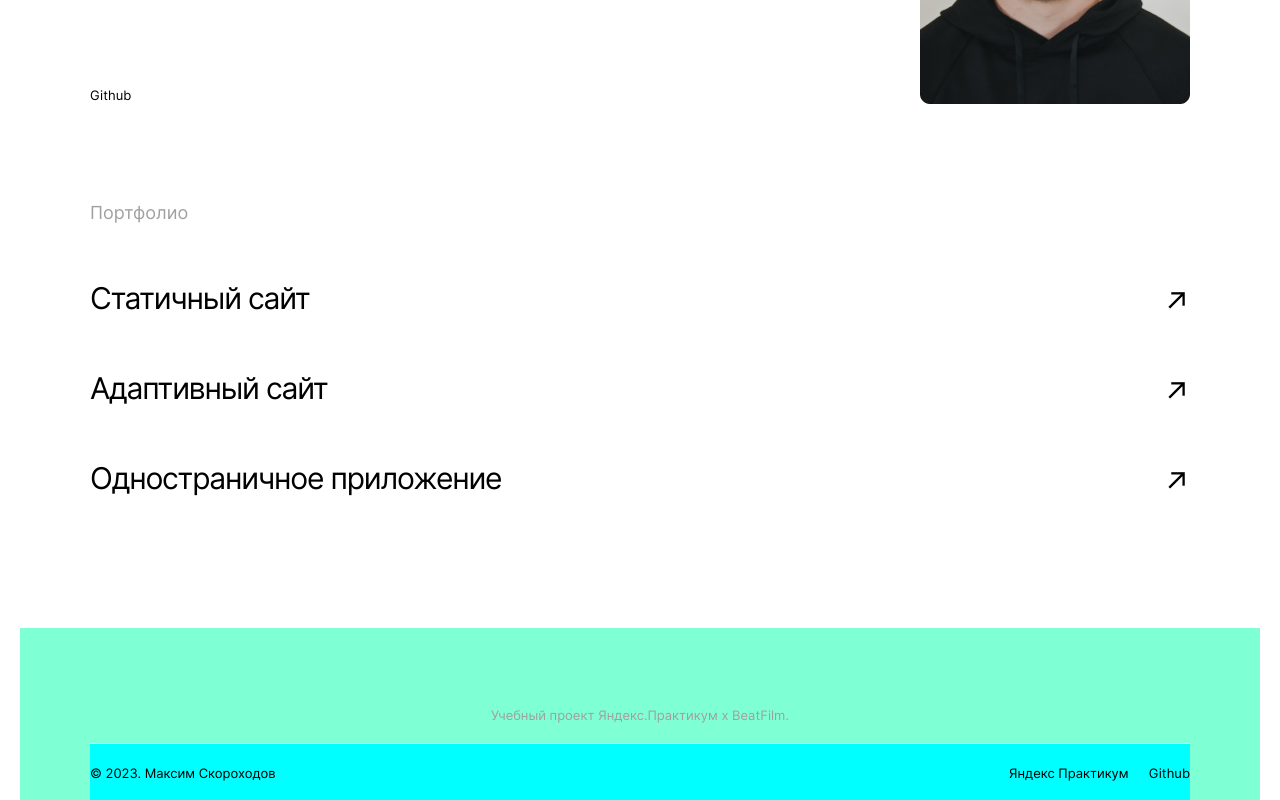
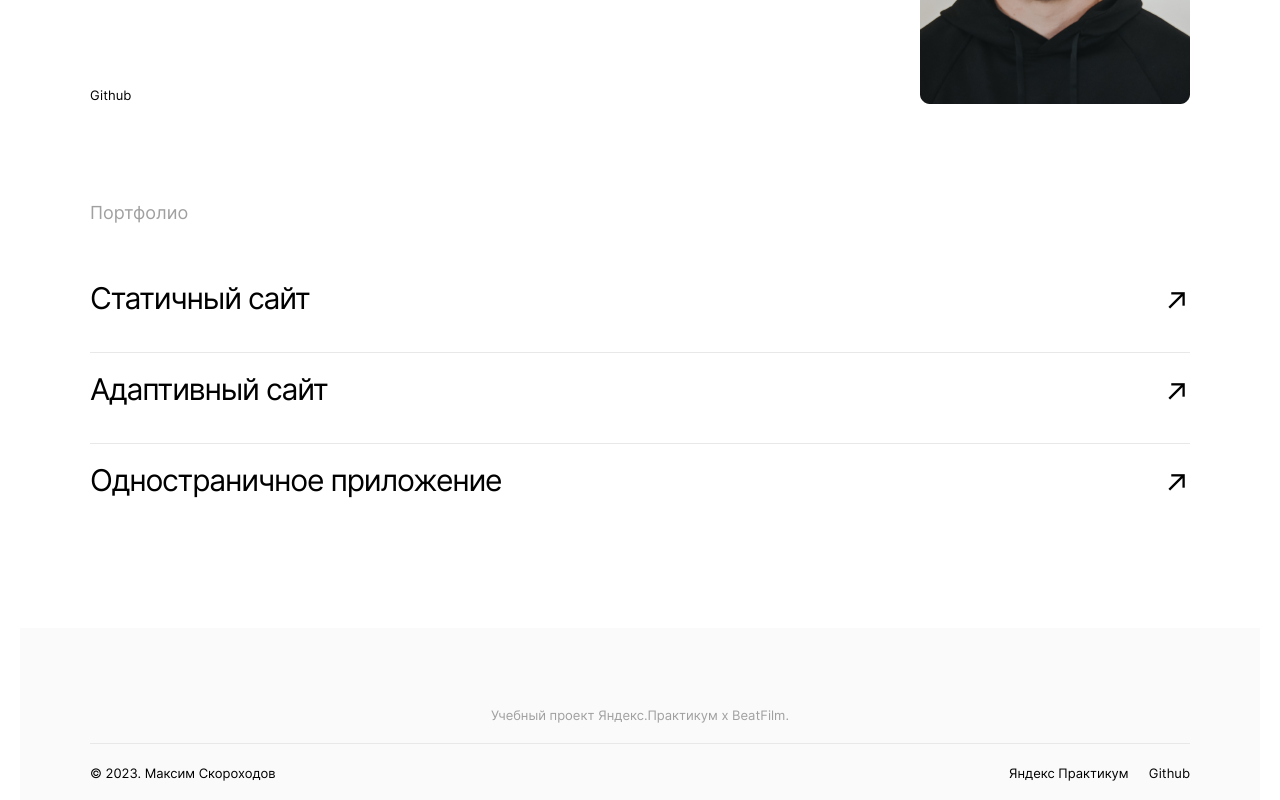
Before and after one commit to Balzak1976/movies-explorer-frontend, a React (Create React App) app: page / in a window 1280 px wide. Shown: the part 2332-3132 px from the top of the page. Built offline with nearby package versions, Linux system fonts and the light colour scheme.

Commit message:
ref: заменить тэг nav компонентом Nav

```diff
--- a/src/components/Main/AboutMe/AboutMe.css
+++ b/src/components/Main/AboutMe/AboutMe.css
@@ -49,6 +49,21 @@
   white-space: pre-line;
 }
 
+.about__nav {
+  align-self: flex-end;
+}
+
+.about__links {
+  display: flex;
+  gap: 20px;
+}
+
+.about__link {
+  font-weight: 400;
+  font-size: 13px;
+  line-height: 1.23;
+}
+
 .about__avatar {
   grid-column: 2/-1;
   grid-row: 1/-1;
@@ -57,23 +72,3 @@
   object-fit: cover;
   object-position: center;
 }
-
-.about__nav {
-  align-self: flex-end;
-}
-
-.about__links {
-  display: flex;
-  gap: 20px;
-  list-style-type: none;
-  margin: 0;
-  padding-left: 0;
-}
-
-.about__link {
-  text-decoration: none;
-  font-weight: 400;
-  font-size: 13px;
-  line-height: 1.23;
-  color: #000;
-}
--- a/src/components/Main/AboutMe/AboutMe.js
+++ b/src/components/Main/AboutMe/AboutMe.js
@@ -1,6 +1,7 @@
+import avatar from '../../../images/myPhoto.png';
+import Nav from '../../parts/Nav/Nav';
+import Section from '../Section/Section';
 import './AboutMe.css';
-import avatar from '../../../images/myPhoto.png';
-import Section from '../Section/Section';
 
 const ABOUT_HEADER = 'Студент';
 const ABOUT_TITLE = 'Виталий';
@@ -9,6 +10,7 @@ const ABOUT_DESCRIPTION =
   'Я родился и живу в Саратове, закончил факультет экономики СГУ. У меня есть жена \n и дочь. Я люблю слушать музыку, а ещё увлекаюсь бегом. Недавно начал кодить. С \n 2015 года работал в компании "СКБ Контур". После того, как прошёл курс по \n веб-разработке, начал заниматься фриланс-заказами и ушёл с постоянной работы.';
 
 const ABOUT_LINKS = [{ link: 'https://github.com/Balzak1976', text: 'Github' }];
+const NAV_CLASS = { nav: 'about__nav', ul: 'about__links', a: 'about__link' };
 
 function AboutMe() {
   return (
@@ -17,17 +19,7 @@ function AboutMe() {
         <h3 className="about__title">{ABOUT_TITLE}</h3>
         <p className="about__subtitle">{ABOUT_SUBTITLE}</p>
         <p className="about__description">{ABOUT_DESCRIPTION}</p>
-        <nav className="about__nav">
-          <ul className="about__links">
-            {ABOUT_LINKS.map((v, i) => (
-              <li key={i}>
-                <a href={v.link} className="about__link">
-                  {v.text}
-                </a>
-              </li>
-            ))}
-          </ul>
-        </nav>
+        <Nav class={NAV_CLASS} links={ABOUT_LINKS} />
         <img src={avatar} alt="фото владельца сайта" className="about__avatar" />
       </article>
     </Section>
--- a/src/components/Main/Portfolio/Portfolio.css
+++ b/src/components/Main/Portfolio/Portfolio.css
@@ -17,35 +17,27 @@
 }
 
 .portfolio__links {
-  list-style-type: none;
-  margin: 0;
-  padding-left: 0;
-}
-
-.nav_portfolio {
   display: flex;
   flex-direction: column;
   gap: 11px;
 }
 
+.portfolio__item {
+  padding-bottom: 19px;
+  border-bottom: 1px solid #e8e8e8;
+}
+
+.portfolio__item:last-child {
+  border-bottom: none;
+}
+
 .portfolio__link {
-  width: 100%;
-  box-sizing: border-box;
-  padding-bottom: 19px;
-  border-bottom: 1px solid #E8E8E8;
   display: flex;
   justify-content: space-between;
-  color: inherit;
-  text-decoration: none;
   font-weight: 400;
   font-size: 30px;
   line-height: 1.67;
   letter-spacing: -0.04em;
-  color: #000;
-}
-
-.portfolio__link:last-child {
-  border-bottom: none;
 }
 
 .portfolio__icon {
--- a/src/components/Main/Portfolio/Portfolio.js
+++ b/src/components/Main/Portfolio/Portfolio.js
@@ -1,3 +1,4 @@
+import Nav from '../../parts/Nav/Nav';
 import './Portfolio.css';
 
 const PORTFOLIO_HEADER = 'Портфолио';
@@ -6,24 +7,15 @@ const PORTFOLIO_LINKS = [
   { text: 'Адаптивный сайт', link: 'https://balzak1976.github.io/russian-travel/' },
   { text: 'Одностраничное приложение', link: 'https://balzak1976.github.io/react-mesto-auth/' },
 ];
+const NAV_CLASS = { ul: 'portfolio__links', li: 'portfolio__item', a: 'portfolio__link' };
 
 function Portfolio() {
   return (
-    <section className='portfolio page_width_l' >
+    <section className="portfolio page_width_l">
       <h2 className="portfolio__header">{PORTFOLIO_HEADER}</h2>
-      <nav>
-        <ul className="portfolio__links nav_portfolio">
-          {PORTFOLIO_LINKS.map((v, i) => (
-            <li key={i}>
-              <a href={v.link} className="portfolio__link">
-                {v.text}
-                <span className="portfolio__icon">↗</span>
-              </a>
-            </li>
-          ))}
-        </ul>
-      </nav>
-
+      <Nav class={NAV_CLASS} links={PORTFOLIO_LINKS}>
+        <span className="portfolio__icon">↗</span>
+      </Nav>
     </section>
   );
 }
--- a/src/components/parts/Footer/Footer.css
+++ b/src/components/parts/Footer/Footer.css
@@ -7,7 +7,6 @@
   justify-content: flex-end;
   align-items: center;
   background-color: #fafafa;
-  background-color: aquamarine;
 }
 
 .footer__title {
@@ -27,7 +26,6 @@
   display: flex;
   justify-content: space-between;
   align-items: baseline;
-  background-color: aqua;
 }
 
 .footer__copyright {
@@ -41,16 +39,10 @@
 .footer__links {
   display: flex;
   gap: 20px;
-  list-style-type: none;
-  margin: 0;
-  padding-left: 0;
 }
 
 .footer__link {
-  color: inherit;
-  text-decoration: none;
   font-weight: 400;
   font-size: 13px;
   line-height: 1.23;
-  color: #000;
 }
--- a/src/components/parts/Footer/Footer.js
+++ b/src/components/parts/Footer/Footer.js
@@ -1,4 +1,11 @@
 import './Footer.css';
+import Nav from '../Nav/Nav';
+
+const FOOTER_LINKS = [
+  { text: 'Яндекс Практикум', link: 'https://practicum.yandex.ru/profile/web/' },
+  { text: 'Github', link: 'https://github.com/Balzak1976' },
+];
+const NAV_CLASS = { ul: 'footer__links', a: 'footer__link' };
 
 function Footer() {
   const date = new Date();
@@ -8,21 +15,7 @@ function Footer() {
       <h3 className="footer__title">Учебный проект Яндекс.Практикум х BeatFilm.</h3>
       <div className="footer__body">
         <p className="footer__copyright">&copy; {date.getFullYear()}. Максим Скороходов</p>
-
-        <nav>
-          <ul className="footer__links">
-            <li>
-              <a href="https://practicum.yandex.ru/profile/web/" className="footer__link">
-                Яндекс Практикум
-              </a>
-            </li>
-            <li>
-              <a href="https://github.com/Balzak1976" className="footer__link">
-                Github
-              </a>
-            </li>
-          </ul>
-        </nav>
+        <Nav class={NAV_CLASS} links={FOOTER_LINKS} />
       </div>
     </footer>
   );
--- a/src/components/Main/Nav/Nav.css
+++ b/src/components/parts/Nav/Nav.css
@@ -1,6 +1,4 @@
 .reset-ul {
-  display: flex;
-  gap: 20px;
   list-style-type: none;
   margin: 0;
   padding-left: 0;
--- a/src/components/Main/Nav/Nav.js
+++ b/src/components/parts/Nav/Nav.js
@@ -1,10 +1,10 @@
 import './Nav.css';
 
-function Nav({ class: { nav, ul, li, a }, LINKS, children }) {
+function Nav({ class: { nav, ul, li, a }, links, children }) {
   return (
     <nav className={nav}>
       <ul className={`${ul} reset-ul`}>
-        {LINKS.map((v, i) => (
+        {links.map((v, i) => (
           <li className={li} key={i}>
             <a href={v.link} className={`${a} reset-a`}>
               {v.text}
```
